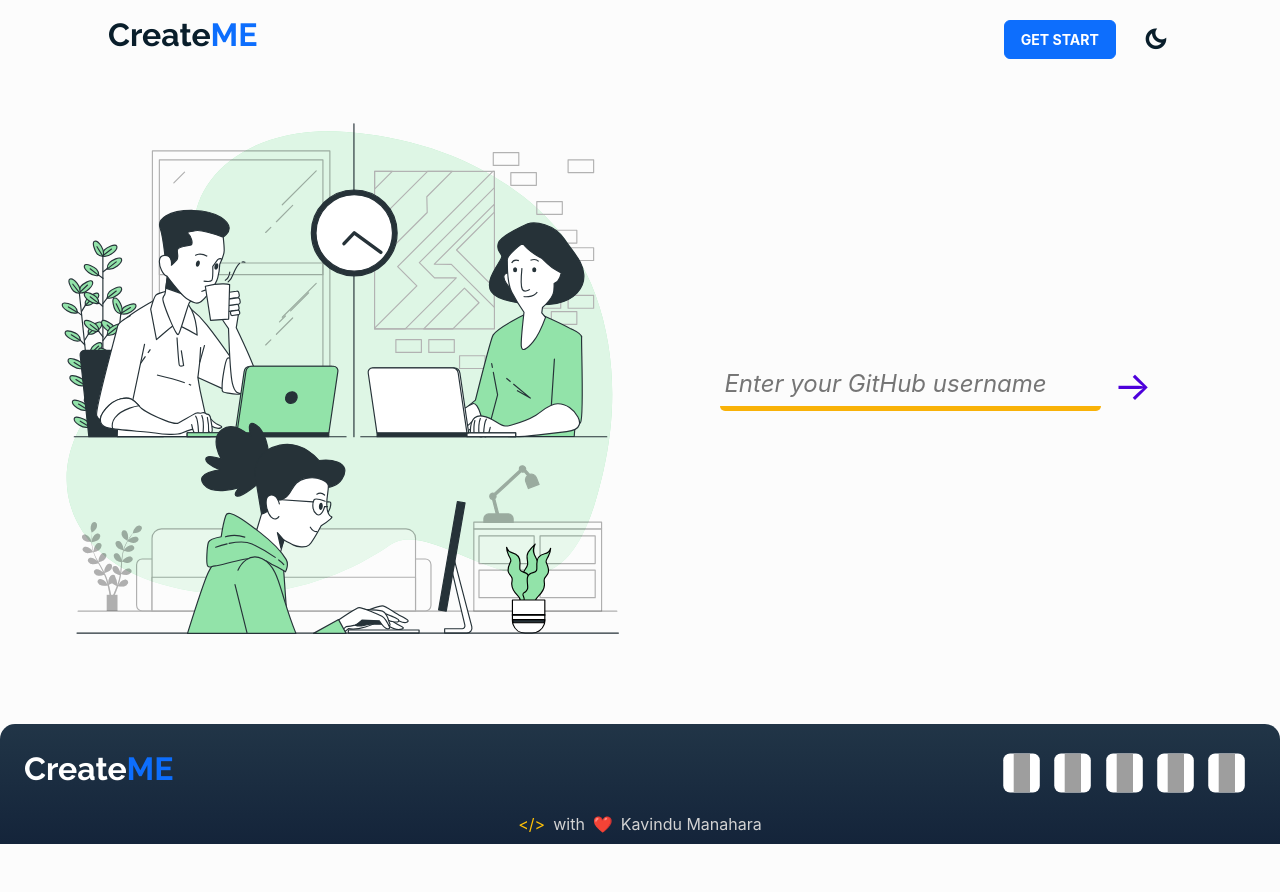
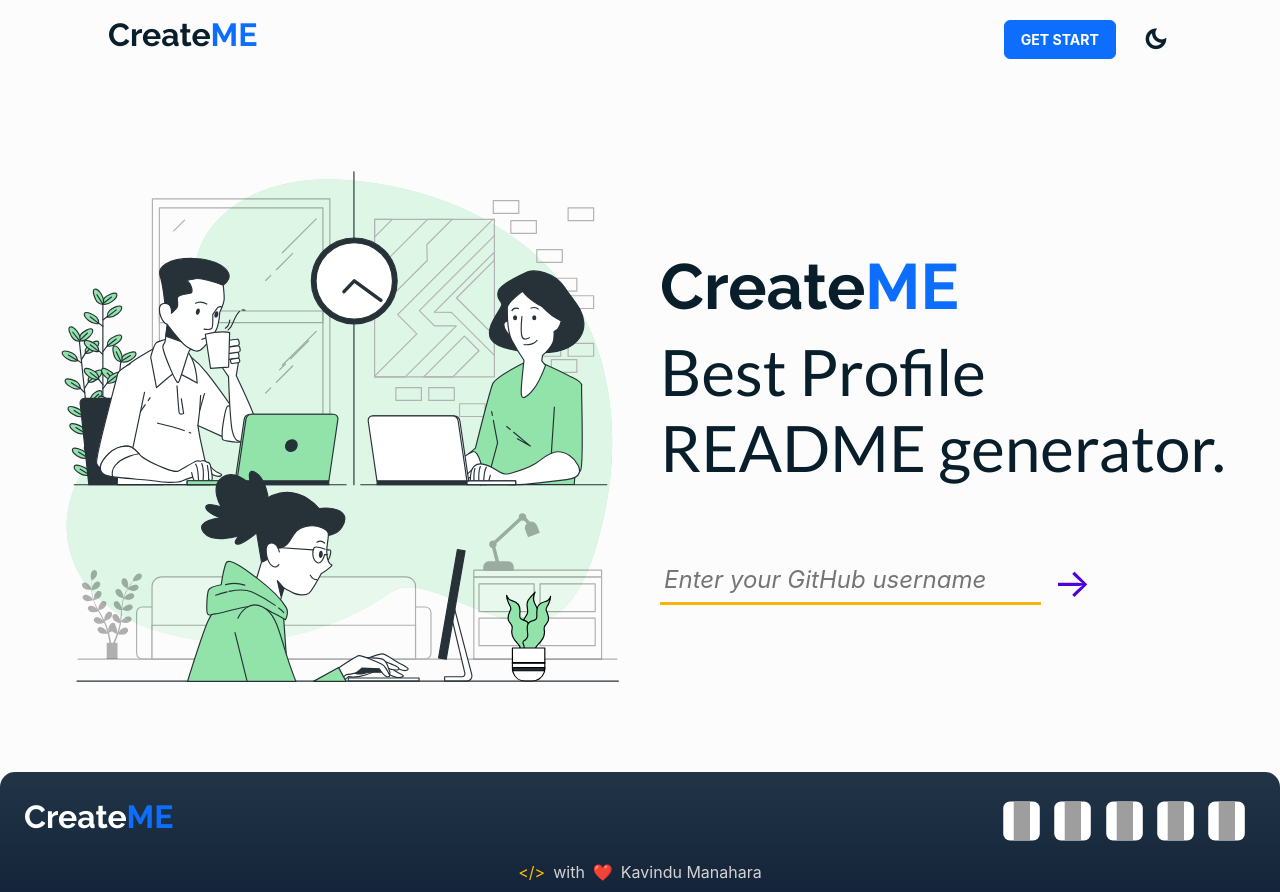
Before and after one commit to kavindu-mane/CreateME, a React (Create React App) app: page /create in a window 1280 px wide. Before the commit the page ends 844 px from the top, so only its background shows below. Built offline with nearby package versions, Linux system fonts and the light colour scheme; grey boxes are pictures that could not be loaded.

Commit message:
updates 03/24

```diff
--- a/src/App.js
+++ b/src/App.js
@@ -6,16 +6,28 @@
 import React from "react";
 import { BrowserRouter as Router , Routes , Route } from "react-router-dom";
 import DataProvider from "./components/Providers/DataProvider";
+import ScrollToTop from "./components/Common/ScrollToTop";
+import "./resources/styles.css"
 
 
 const linkedObject = {
   "/":<Home/> ,
   "/create": <DataProvider><Create/></DataProvider> ,
 }
+const addScrollToTop = () => {
+  const docH = document.documentElement.scrollHeight
+  const element = document.getElementById("scroll-top")
+  if(window.scrollY > 100 && (window.innerHeight + 100) < docH){
+    element.classList.add("scroll-btn-show")
+  }else{
+    element.classList.remove("scroll-btn-show")
+  }
+}
 
 function App() {
   return (
     <React.Fragment>
+      <div style={{minHeight:"100vh"}}>
         <Header/>
           <Router>
             <Routes>
@@ -25,7 +37,9 @@
               {<Route path = "*" element = {<Error/>}/>}
             </Routes>
           </Router>
+        <ScrollToTop/>
         <Footer/>
+      </div>
     </React.Fragment>
   )
 }
@@ -39,6 +53,9 @@
     element.style.backgroundColor = "transparent"
     element.style.boxShadow = "none"
   }
+
+  addScrollToTop()
+
 });
 
 export default App;
--- a/src/components/AddOns/AddOns.jsx
+++ b/src/components/AddOns/AddOns.jsx
@@ -118,7 +118,7 @@
 
     return (
         <React.Fragment>
-             <h3 className='ps-3 m-0 mb-3 f-raleway fw-light'>Add-ons</h3>
+             <h3 className='ps-3 m-0 my-3 f-raleway fw-light'>Add-ons</h3>
 
             {/* visitors counter */}
             <AddOnsTitle title = "GitHub Profile Views Counter" repo = "https://github.com/antonkomarev/github-profile-views-counter"
--- /dev/null
+++ b/src/components/Common/ScrollToTop.jsx
@@ -0,0 +1,14 @@
+import React from 'react'
+
+const ScrollToTop = () => {
+
+    return (
+        <React.Fragment>
+            <div className="rounded-circle scroll-to-top fs-2 text-center" onClick={() => window.scrollTo(0,0)} id="scroll-top">
+            <span className="material-symbols-outlined fw-bold">keyboard_double_arrow_up</span>
+            </div>
+        </React.Fragment>
+    );
+}
+
+export default ScrollToTop;
--- a/src/components/Dashboard/Dashboard.jsx
+++ b/src/components/Dashboard/Dashboard.jsx
@@ -20,6 +20,7 @@
         else if(next === 3) setElement(<AddOns/>)
 
         setNextActive(nextActive + 1)
+        window.scrollTo(0,0)
     }
 
     const elemetMoveBack = (event , next) => {
@@ -28,6 +29,7 @@
         else if(next === 2) setElement(<BasicInfo/>)
 
         setNextActive(nextActive - 1)
+        // window.scrollTo(0,0)
     }
 
     const setUserName = (username , key) => {
@@ -93,7 +95,7 @@
                 finalMd += startComment
                 value.split("\n").forEach(line => {
                     const mdFormats = {
-                                        "title" :`# <p align = ${align}>${line}</p>\n`,
+                                        "title" :`# <p align = ${align}>${line}&ensp;<img src="https://media.giphy.com/media/hvRJCLFzcasrR4ia7z/giphy.gif" alt= ${data["username"]} width="35"></p>\n`,
                                         "subtitle" : `### <p align = ${align}>${line}</p>\n`,
                                         "work":`***<p align = ${align}>${line}</p>***\n`
                                         }
--- a/src/components/GetUsername/GetUsername.jsx
+++ b/src/components/GetUsername/GetUsername.jsx
@@ -16,27 +16,25 @@
             notification.classList += " keyframe"
             setTimeout(() => notification.classList.remove("keyframe"), 5000)
         }else{
-            setData({...data , "username":value})
+            setData({...data , "username": value})
         }
     }
 
-    // for enter key
-    document.addEventListener("keypress" , (event) => {
-        if(event.key === "Enter"){
-            verify()
-        }
-    })
-
     return (
         <React.Fragment>
-            <div className="container-fluid m-0 row mb-5">
+            <div className="container-fluid m-0 row mb-5 mt-5 pt-5" onKeyDown={(event) =>  {if(event.key === "Enter") verify()}}>
                 <div className="col-12 col-md-6 ">
                     <img src={Image} alt="get-username" style={{maxWidth:"800px"}}/>
                 </div>
-                <div className="col-12 col-md-6 d-flex align-items-center justify-content-center">
-                    <input type="text" name="username-input" id="username-input" placeholder={"Enter your GitHub username"}
-                    className= "p-1 username-input fs-4 fst-italic mt-5 mt-md-0"/>
-                    <button className='btn fs-1 mt-1 start-btn mt-5 mt-md-0' onClick={verify}>&rarr;</button>
+                <div className="col-12 col-md-6 d-flex flex-column justify-content-center">
+                    <h2 className="f-raleway ms-2 username-heading rotate-me">Create
+                    <span className="text-primary">ME</span></h2>
+                    <h1 style={{fontFamily: "'Lato', sans-serif" , color: "var(--root-font)"}} className="fs-1 ms-2 username-heading">Best Profile README generator.</h1>
+                    <div className='d-flex align-items-center ms-2 mt-5'>
+                        <input type="text" name="username-input" id="username-input" placeholder={"Enter your GitHub username"}
+                        className= "p-1 username-input fs-4 fst-italic" />
+                        <button className='btn fs-1 mt-1 start-btn' id="arrow-btn" onClick={verify}>&rarr;</button>
+                    </div>
                 </div>
             </div>
 
--- a/src/pages/Create.jsx
+++ b/src/pages/Create.jsx
@@ -7,14 +7,13 @@
 import GetUsername from "../components/GetUsername/GetUsername";
 
 const Create = () => {
-
     const commonClass = "col-xl-6 pb-3 border border-secondary rounded-2 create"
     const[data,] = useData()
     const checkUsername = (useName) => {
         if(useName !== ""){
             return(
-            <div className="container-fluid my-5 row mx-0 px-4">
-                <div className={"mt-5 px-3  " + commonClass}>
+            <div className="container-fluid pt-5 mb-5 row mx-0 px-4">
+                <div className={"px-3 mt-5 " + commonClass}>
                     <Dashboard/>
                 </div>
                 <div className={"p-0 mt-3 mt-lg-5 " + commonClass}>
@@ -24,7 +23,7 @@
             )
         }else{
             return(
-                <div className="container-fluid mx-0 px-4 mt-5 pt-5">
+                <div className="container-fluid mx-0 px-4 pt-5">
                     <GetUsername/>
                 </div>
             )
--- a/src/resources/styles.css
+++ b/src/resources/styles.css
@@ -96,6 +96,8 @@
     background: linear-gradient(#213547 , #14243a);
     border-radius: 15px 15px 0 0;
     padding-top: 10px;
+    position: sticky;
+    top: 100%;
 }
 
 .intro-div{
@@ -216,8 +218,7 @@
 }
 .username-input{
     border: none;
-    border-bottom: 5px solid var(--gold);
-    border-radius: 5px;
+    border-bottom: 3px solid var(--gold);
     background-color: transparent;
     color: var(--addons-author-color);
     outline: none;
@@ -247,6 +248,27 @@
     transform: translateX(-50%);
 }
 
+.scroll-to-top{
+    width: 40px;
+    height: 40px;
+    background-color: #0cce8d;
+    color: white;
+    position: fixed;
+    right: 20px;
+    bottom: 100px;
+    z-index: 999;
+    cursor: pointer;
+    transition: 200ms linear;
+    transform: scale(0);
+    display: flex;
+    flex-direction: column;
+    justify-content: center;
+}
+
+.scroll-btn-show{
+    transform: scale(1) !important;
+}
+
 .keyframe{
     animation: animation 4s;
 }
@@ -257,6 +279,21 @@
     }
     20% , 80%{
         top: 80px;
+    }
+}
+
+.rotate-me{
+    transition: 800ms ease-in-out;
+    animation: rotate 4s infinite;
+}
+
+@keyframes rotate{
+    0% ,100% {
+        transform: rotateX(180deg);
+    }
+
+    20% , 80%{
+        transform: rotateX(0deg);
     }
 }
 
@@ -279,3 +316,9 @@
     }
 
 }
+
+@media (min-width:1200px){
+    .username-heading{
+        font-size: 4rem !important;
+    }
+}
```
Lines whose indentation alone changed are shown as unchanged.
